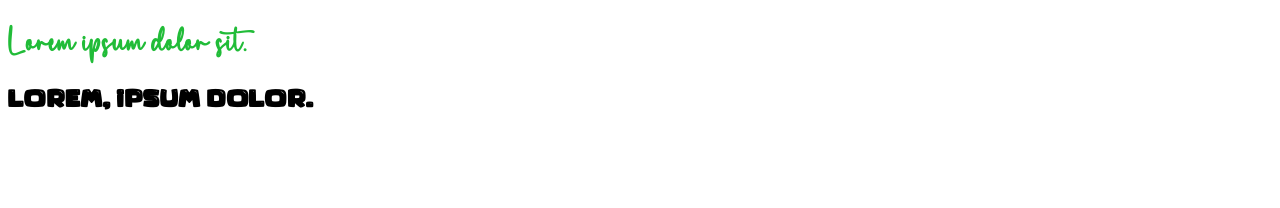
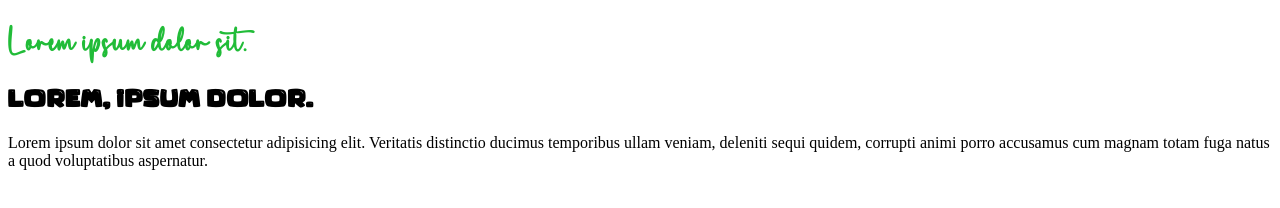
Before and after one commit to miwanoff/font-test-2, a plain HTML site: page index.html in a window 1280 px wide. Drawn offline with Linux system fonts and the light colour scheme.

Commit message:
Add p to index.html

```diff
--- a/index.html
+++ b/index.html
@@ -1,5 +1,6 @@
 <!DOCTYPE html>
 <html lang="en">
+
 <head>
     <meta charset="UTF-8">
     <meta http-equiv="X-UA-Compatible" content="IE=edge">
@@ -7,8 +8,13 @@
     <title>Document</title>
     <link rel="stylesheet" href="style.css">
 </head>
+
 <body>
     <h1>Lorem ipsum dolor sit.</h1>
     <h2>Lorem, ipsum dolor.</h2>
+    <p>Lorem ipsum dolor sit amet consectetur adipisicing elit. Veritatis distinctio ducimus temporibus ullam veniam,
+        deleniti sequi quidem, corrupti animi porro accusamus cum magnam totam fuga natus a quod voluptatibus
+        aspernatur.</p>
 </body>
+
 </html>
```
